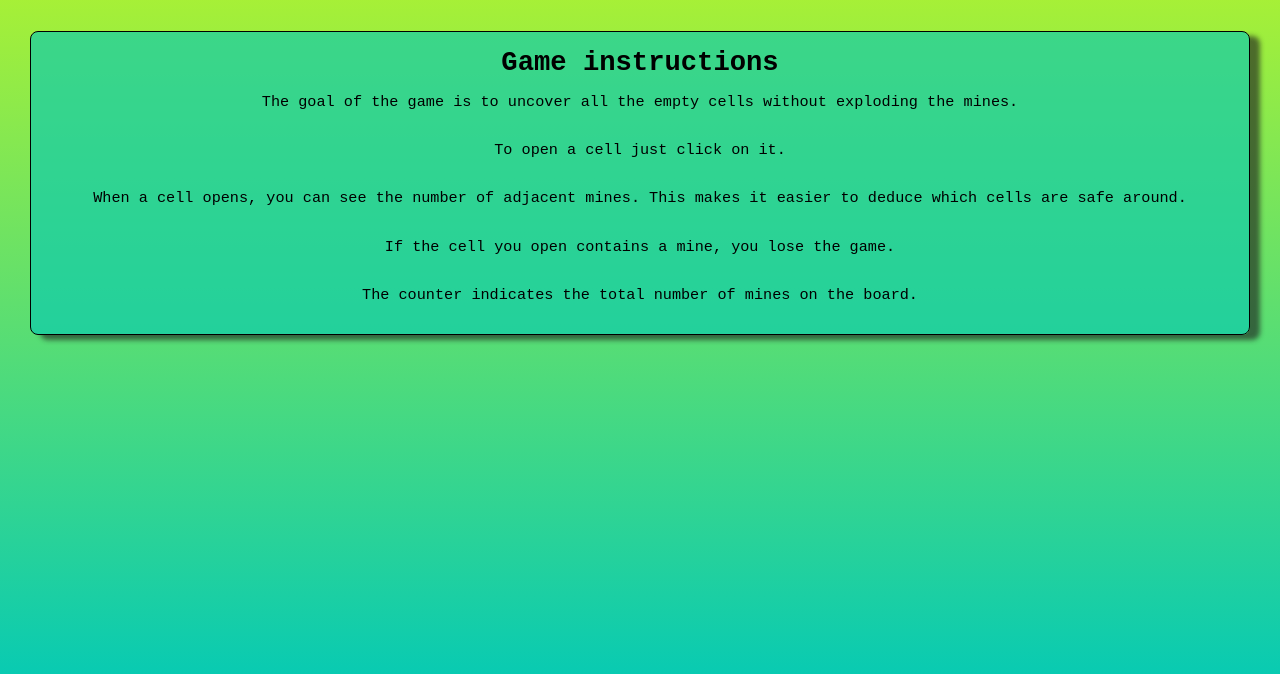
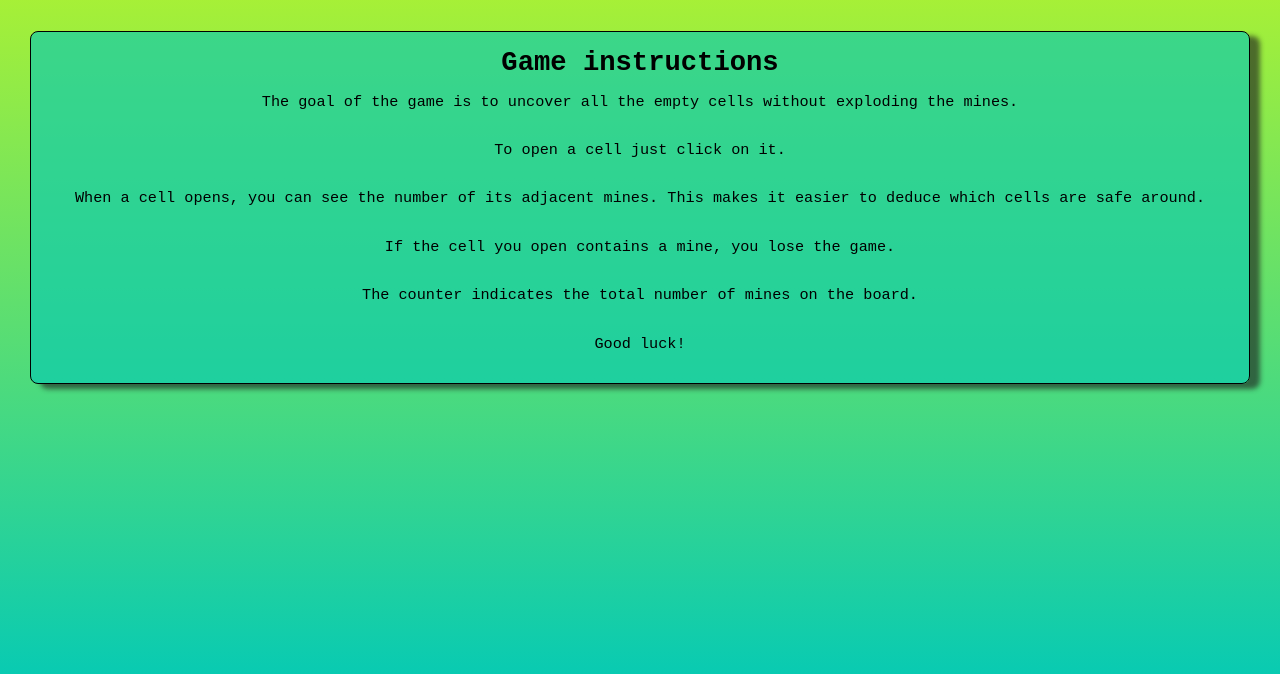
Before and after one commit to Ivet19/Minesweeper, a website: page public/index.html in a window 1280 px wide. Shown: the part 114-788 px from the top of the page. Drawn offline with Linux system fonts and the light colour scheme; a web font is replaced by a local one.

Commit message:
Add favicon and icon images in media module

```diff
--- a/public/index.html
+++ b/public/index.html
@@ -7,7 +7,7 @@
   <link rel="preconnect" href="https://fonts.googleapis.com">
   <link rel="preconnect" href="https://fonts.gstatic.com" crossorigin>
   <link href="https://fonts.googleapis.com/css2?family=Syne+Mono&display=swap" rel="stylesheet">
-  <link rel="shortcut icon" href="favicon.svg" type="image/svg+xml">
+  <link rel="shortcut icon" href="media/favicon.svg" type="image/svg+xml">
   <link rel="stylesheet" href="/styles/styles.css">
   <title>Minesweeper</title>
 </head>
@@ -24,10 +24,12 @@
         <h2 class="game-instructions__subtitle">Game instructions</h2>
         <p>The goal of the game is to uncover all the empty cells without exploding the mines.</p>
         <p>To open a cell just click on it.</p>
-        <p>When a cell opens, you can see the number of adjacent mines. This makes it easier to deduce which cells are
+        <p>When a cell opens, you can see the number of its adjacent mines. This makes it easier to deduce which cells
+          are
           safe around.</p>
         <p>If the cell you open contains a mine, you lose the game.</p>
         <p>The counter indicates the total number of mines on the board.</p>
+        <p>Good luck!</p>
       </div>
     </main>
   </div>
```
Also changed, not shown: public/media/favicon.svg (renamed from public/favicon.svg).
